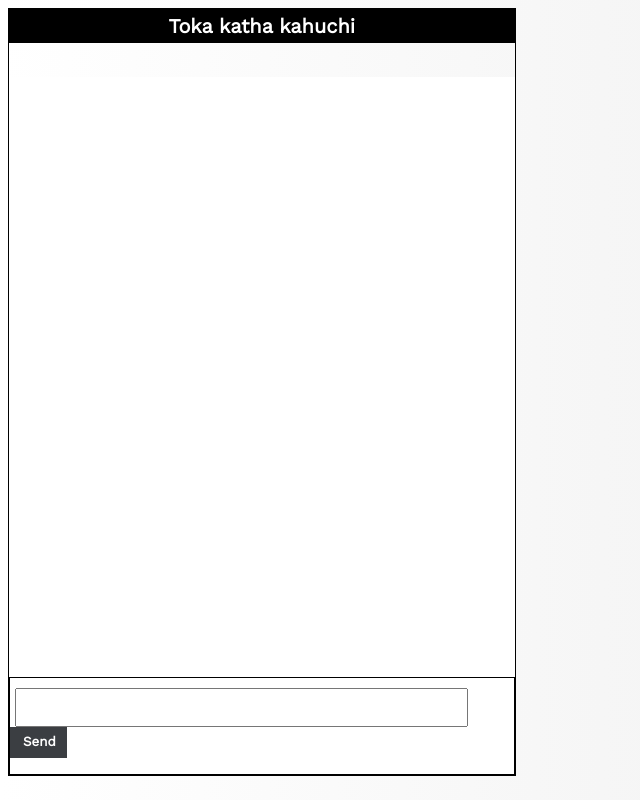
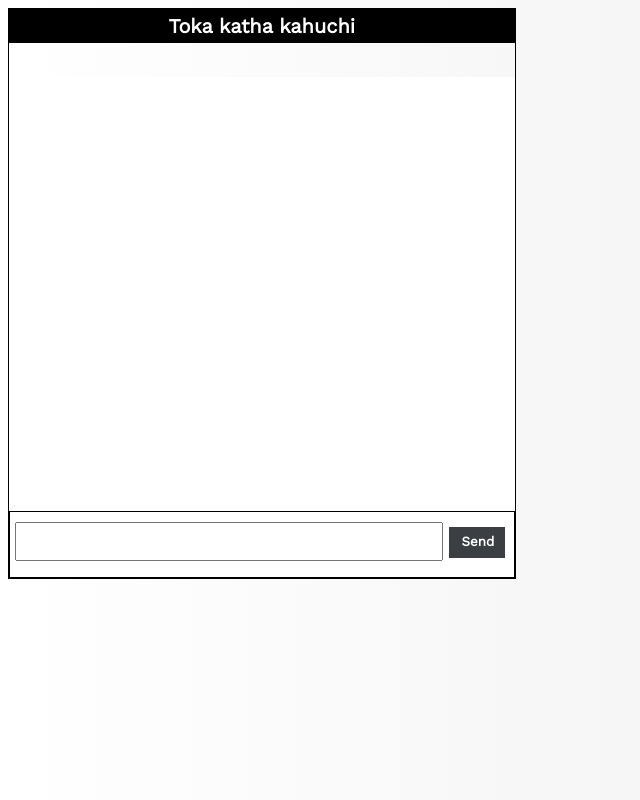
Before and after one commit to saugandhkaran/chatbot, a website: page index.html in a window 1280 px wide. Shown: the whole page, without its empty margins (0-640 px from the left). Drawn offline with nearby package versions, Linux system fonts and the light colour scheme.

Commit message:
small changes

```diff
--- a/custom.css
+++ b/custom.css
@@ -34,11 +34,11 @@ font-family: 'Work Sans', sans-serif;
 }
 
 .message-box{
-	background-color:white;
+  background-color:white;
   position: relative;
   overflow-y: scroll;
-  max-height: 600px;
-  min-height: 600px;
+  max-height: 400px;
+  min-height: 434px;
 }
 
 .message-box .responses{
--- a/index.html
+++ b/index.html
@@ -28,7 +28,7 @@
 					<div class="message-bottom">
 						<div class="input-message"><span>
 						<form>
-							<input required style="width: 90%;color: black;margin-top: 2%;margin-left: 5px;padding: 10px 2px 10px 2px;" ng-model="question"/>
+							<input style="width: 85%;color: black;margin-top: 2%;margin-left: 5px;padding: 10px 2px 10px 2px;" ng-model="question"/>
 							<button type="submit" class="button" ng-click="submit()">Send</button></span>
 						</form>
 						</div>
```
